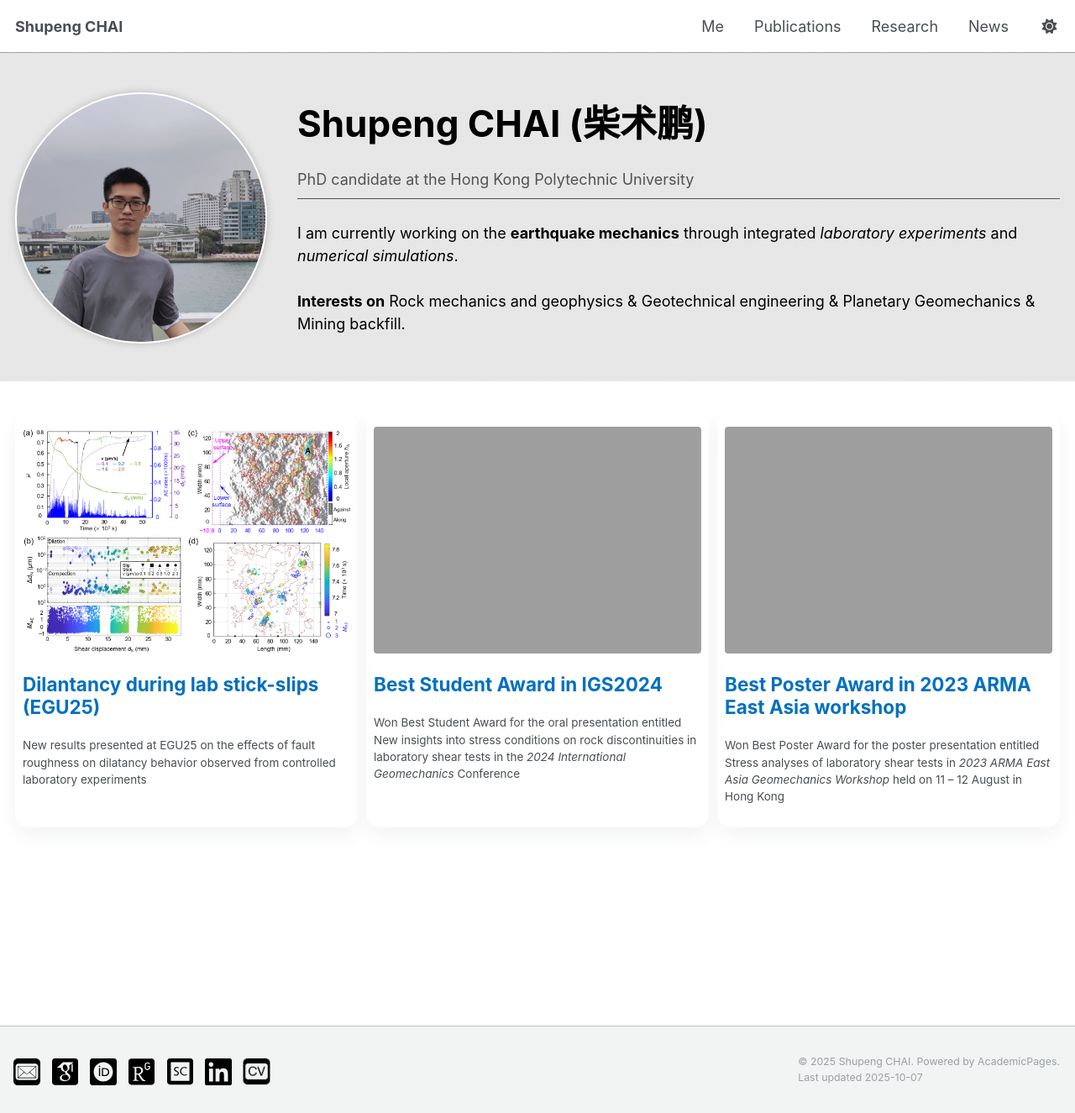
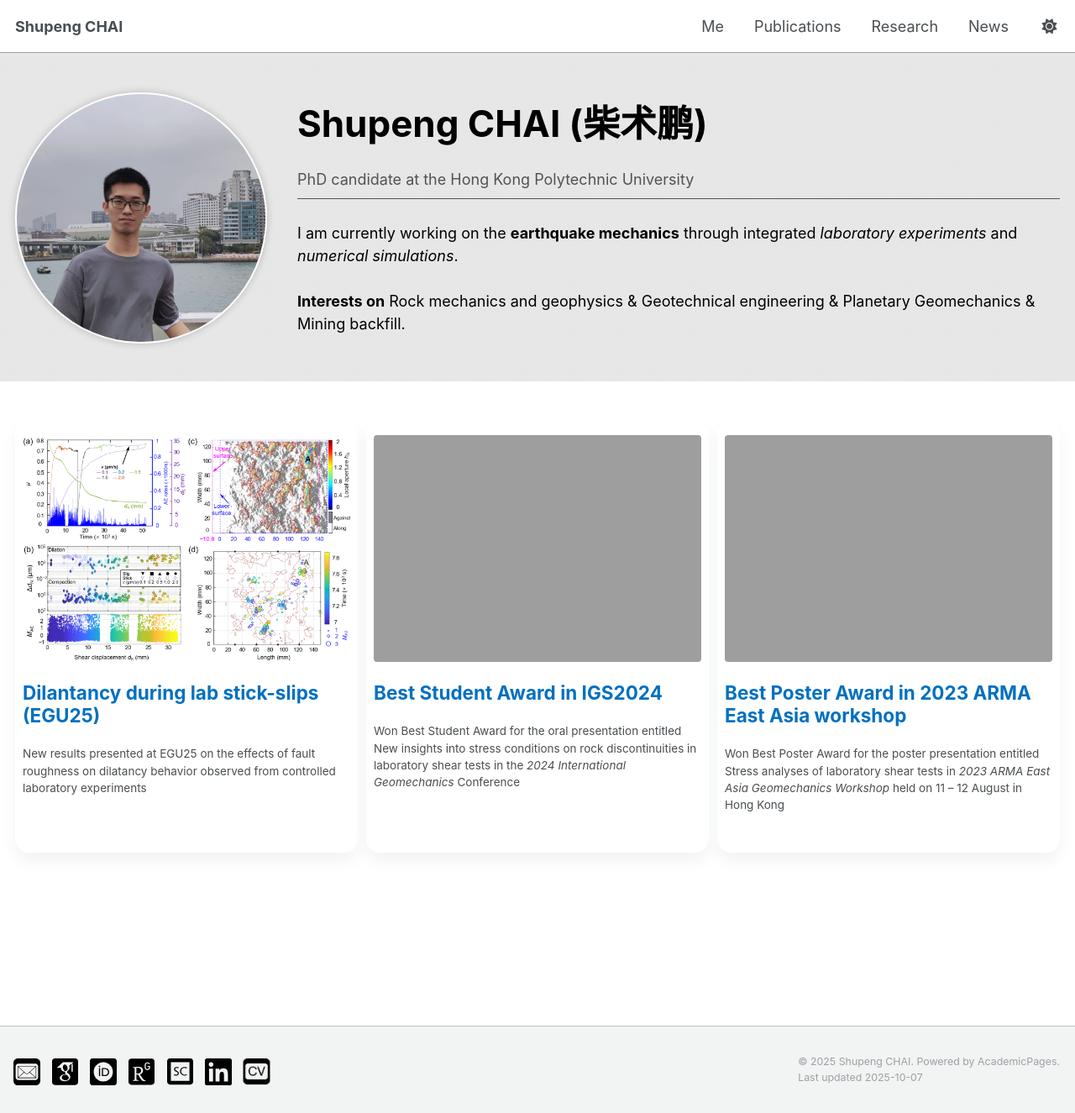
Before and after one commit to spchai/spchai.github.io, a Jekyll site: the page built from _pages/about.md, in a window 1280 px wide and 1325 px high. Shown: the whole window at 84% size. Built offline with Jekyll 4.4.1, drawn with Linux system fonts in a browser that asks for light colours.

Commit message:
Update _archive.scss

```diff
--- a/_sass/layout/_archive.scss
+++ b/_sass/layout/_archive.scss
@@ -44,17 +44,18 @@
   display: flex;
   height: 100%;
   padding: 0.5rem;
+  margin: 10px 0;
   flex-direction: column;
   border-radius: 16px;
-  box-shadow: 0 10px 25px var(--global-grid-color);
+  box-shadow: 0 10px 20px var(--global-grid-color);
   color: inherit;
   overflow: hidden;
   transition: transform 0.2s ease, box-shadow 0.2s ease;
 }
 
 .archive__item:hover {
-  transform: translateY(-6px);
-  box-shadow: 0 16px 32px var(--global-border-color);
+  transform: translateY(-5px);
+  box-shadow: 0 15px 30px var(--global-border-color);
 }
 
 .archive__item-title {
```
